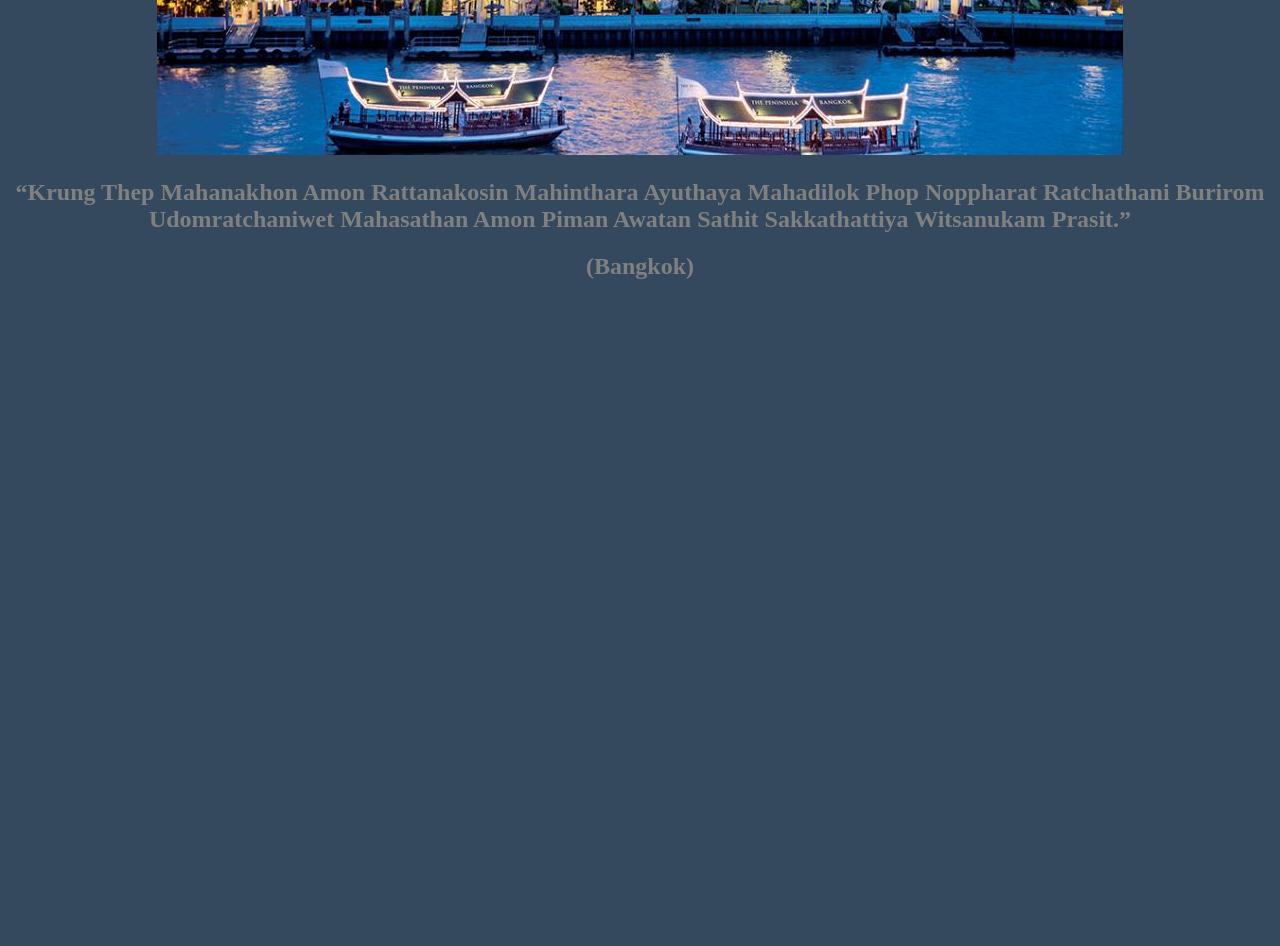
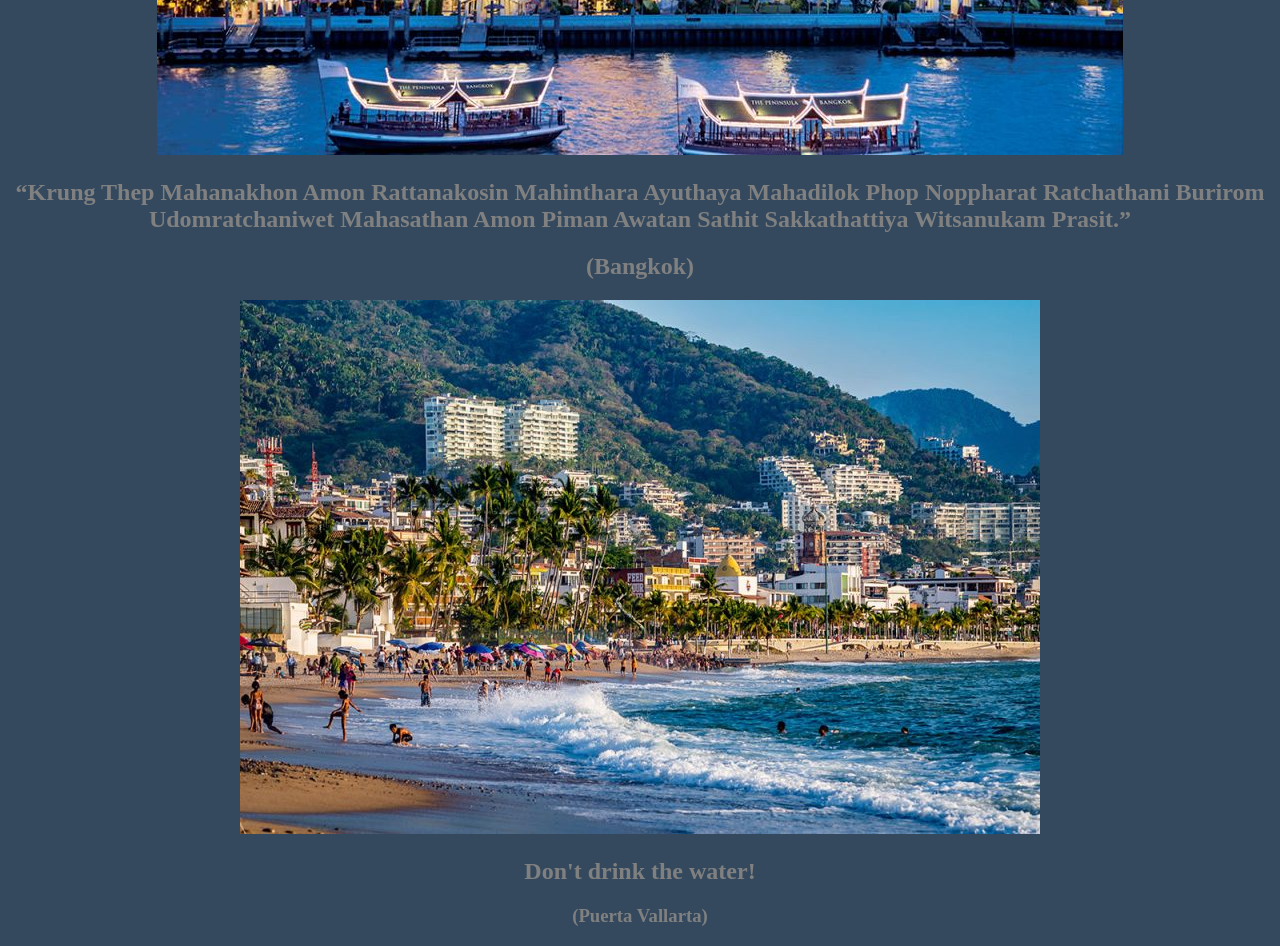
Before and after one commit to Jeremiah-Freeman/my-first-webpage, a plain HTML site: page favorite-places/favorite-places.html in a window 1280 px wide. Shown: the part 538-1484 px from the top of the page. Before the commit the page ends 838 px from the top, so only its background shows below. Drawn offline with Linux system fonts and the light colour scheme.

Commit message:
add picture of Puerta Vallarta and descriptive text

```diff
--- a/favorite-places/favorite-places.html
+++ b/favorite-places/favorite-places.html
@@ -9,6 +9,9 @@
       <img src="the-peninsula-hotel-bangkok-thailand.jpg.rend.tccom.966.544.jpeg">
       <h2>“Krung Thep Mahanakhon Amon Rattanakosin Mahinthara Ayuthaya Mahadilok Phop Noppharat Ratchathani Burirom Udomratchaniwet Mahasathan Amon Piman Awatan Sathit Sakkathattiya Witsanukam Prasit.”</h2>
       <h2>(Bangkok)</h2>
+      <img src="playa-camarones-hotel-zone-puerto-vallarta-800x534.jpg">
+      <h2>Don't drink the water!</h2>
+      <h3>(Puerta Vallarta)</h3>
   </body>
 
 </html>
--- a/favorite-places/places-styles.css
+++ b/favorite-places/places-styles.css
@@ -15,9 +15,11 @@ body {
 h2 {
   color: gray;
   font-style: bold;
-  text-align: center;
 }
 
+h3 {
+  color:gray;
+}
 p {
   font-family: sans-serif;
 }
```
Also changed, not shown: favorite-places/playa-camarones-hotel-zone-puerto-vallarta-800x534.jpg (added).
